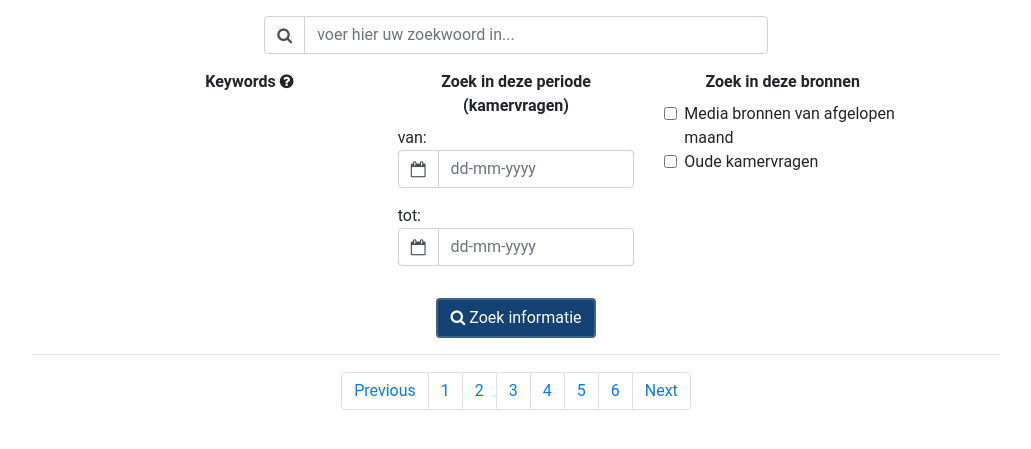
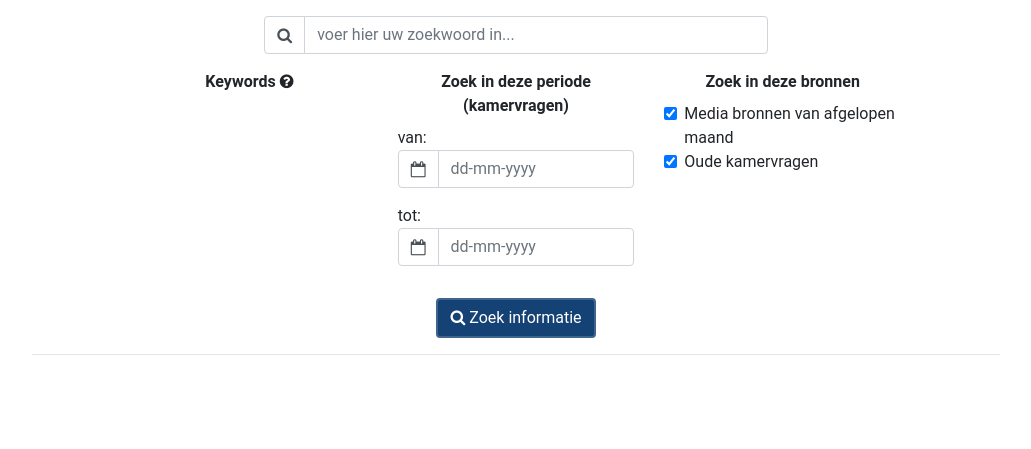
Before and after one commit to Pieterzalis/data-system-project, a PHP site: page /search_engine.php?qid=1 in a window 1280 px wide. Shown: the top 449 px of the page, without its empty margins (124-1155 px from the left). Run offline with PHP 8.4, Linux system fonts and the light colour scheme; data that the repository does not hold is empty; some libraries are stand-ins or nearby versions.

Commit message:
search engine, checkboxes now automatically checked also removed pagination from the page

```diff
--- a/website/search_engine.php
+++ b/website/search_engine.php
@@ -221,7 +221,7 @@ $keywords = DB::query("select keyword_name from keyword where keyword_project_id
                                                 <div class="form-check">
                                                     <input class="form-check-input"
                                                            type="checkbox"
-                                                           id="gridCheck1">
+                                                           id="gridCheck1" checked>
                                                     <label class="form-check-label"
                                                            for="gridCheck1">
                                                         Media bronnen van afgelopen maand
@@ -230,7 +230,7 @@ $keywords = DB::query("select keyword_name from keyword where keyword_project_id
                                                 <div class="form-check">
                                                     <input class="form-check-input"
                                                            type="checkbox"
-                                                           id="gridCheck2">
+                                                           id="gridCheck2" checked>
                                                     <label class="form-check-label"
                                                            for="gridCheck2">
                                                         Oude kamervragen
@@ -254,26 +254,6 @@ $keywords = DB::query("select keyword_name from keyword where keyword_project_id
                     <hr class="col-md-9">
 					<div class="sourcecontainer" id="sourcecontainer">
                     </div>
-            <nav aria-label="Page navigation example ">
-                                    <ul class="pagination justify-content-center">
-                                        <li class="page-item"><a class="page-link"
-                                               href="#">Previous</a></li>
-                                        <li class="page-item"><a class="page-link"
-                                               href="#">1</a></li>
-                                        <li class="page-item"><a class="page-link"
-                                               href="#">2</a></li>
-                                        <li class="page-item"><a class="page-link"
-                                               href="#">3</a></li>
-                                        <li class="page-item"><a class="page-link"
-                                               href="#">4</a></li>
-                                        <li class="page-item"><a class="page-link"
-                                               href="#">5</a></li>
-                                        <li class="page-item"><a class="page-link"
-                                               href="#">6</a></li>
-                                        <li class="page-item"><a class="page-link"
-                                               href="#">Next</a></li>
-                                    </ul>
-                                </nav>
                 </div>
             </div>
         </div>
```
Also changed, not shown: website/overzicht.php (+7 -0 lines), favicon.ico (added).
